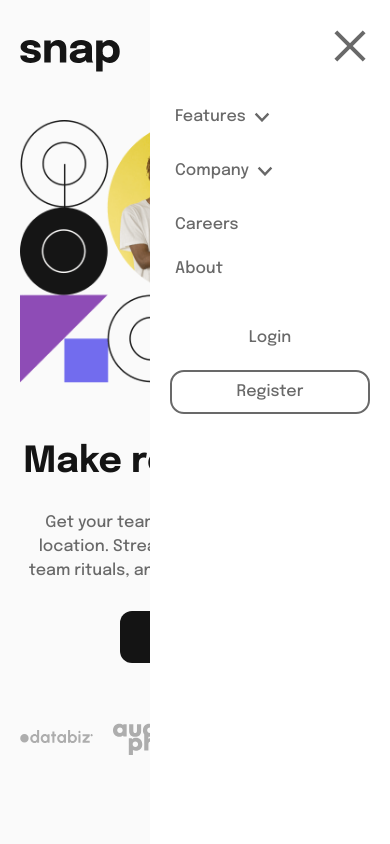
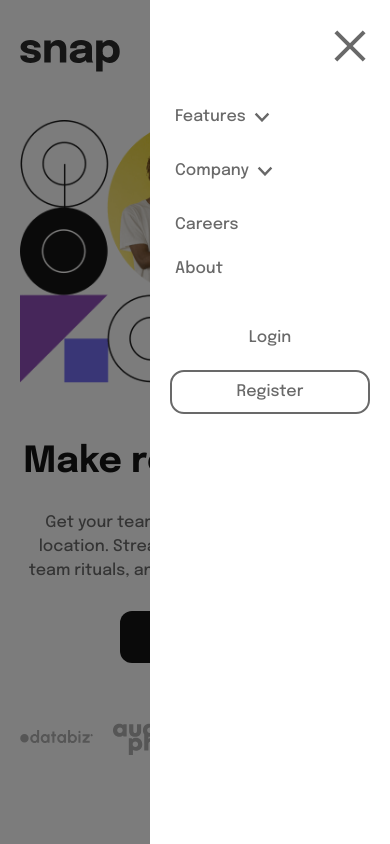
Before and after one commit to RaveleSilva/Snap, a plain HTML site: page index.html in a window 390 px wide. Both pictures are taken after a click on the element 350 px from the left and 52 px from the top of the page. Drawn offline with Linux system fonts and the light colour scheme.

Commit message:
Efeito de sombreamento

```diff
--- a/CSS/header.css
+++ b/CSS/header.css
@@ -169,6 +169,20 @@ header{
     background-color: var(--c-2);
 }
 
+.backshadow{
+    position: fixed;
+    top: 0px;
+    left: 0px;
+    width: 100%;
+    height: 100%;
+    background-color: rgba(0,0,0,0.5);
+    visibility: hidden;
+}
+
+.backshadow.active{
+    visibility: visible;
+}
+
 @media (max-width: 1000px){
     .menu-hamburger{
         display: flex;
@@ -195,6 +209,7 @@ header{
         width: 0px;
         gap: 40px;
         overflow: hidden;
+        transition: 0.3s;
     }
 
     .header-nav.active{
--- a/JavaScript/menu-mobile.js
+++ b/JavaScript/menu-mobile.js
@@ -1,9 +1,11 @@
 const menuHamburger = document.querySelector('.menu-hamburger')
 const headerNav = document.querySelector('.header-nav')
+const backShadow = document.querySelector('.backshadow')
 
 function activateMenu(){
     headerNav.classList.toggle('active')
     menuHamburger.classList.toggle('active')
+    backShadow.classList.toggle('active')
 }
 
 menuHamburger.addEventListener('click', activateMenu)
--- a/index.html
+++ b/index.html
@@ -15,6 +15,7 @@
     <title>Snap</title>
 </head>
 <body>
+    <div class="backshadow"></div>
     <header>
         <div class="logo">
             <img src="images/logo.svg" alt="Snap logo" width="84" height="27">
```
